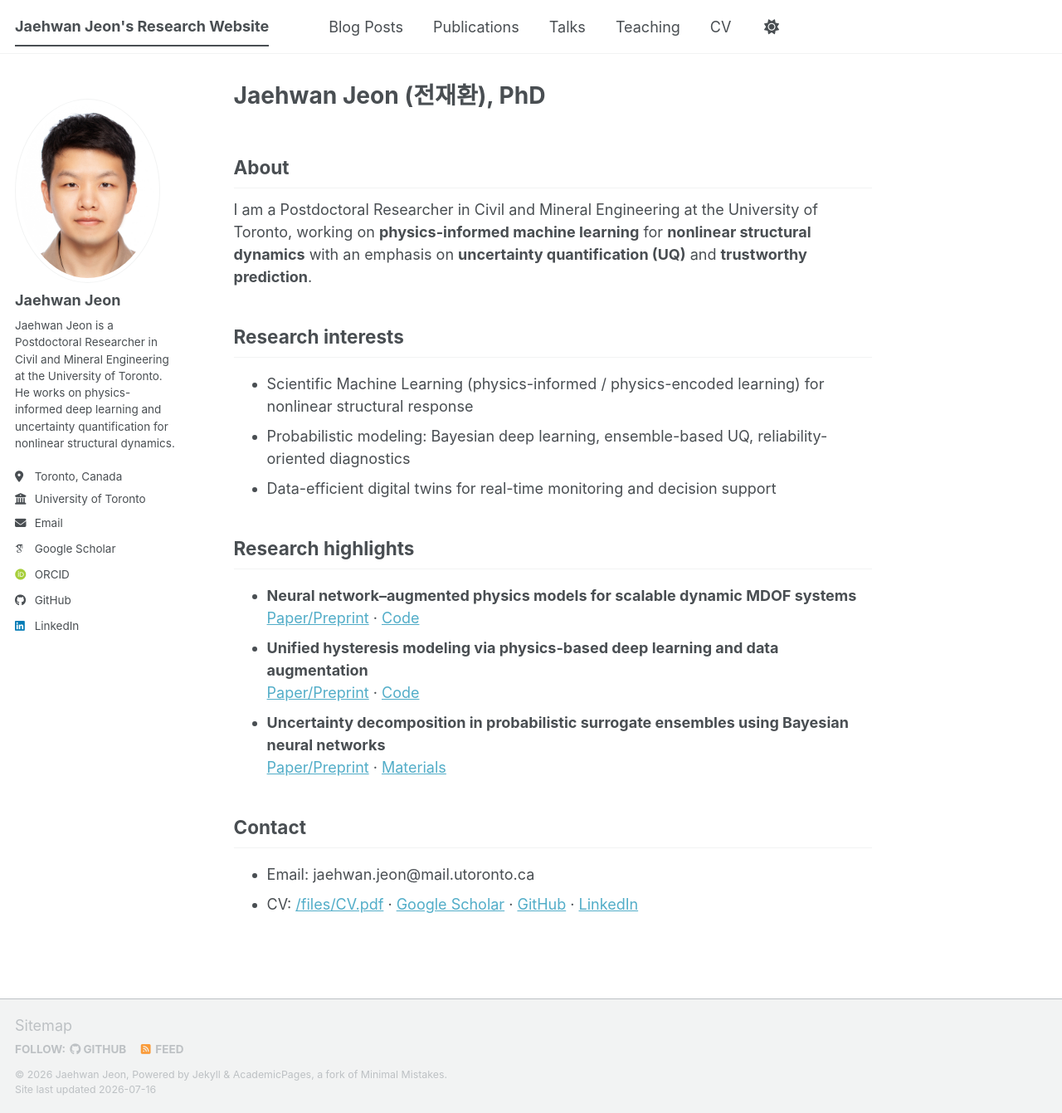
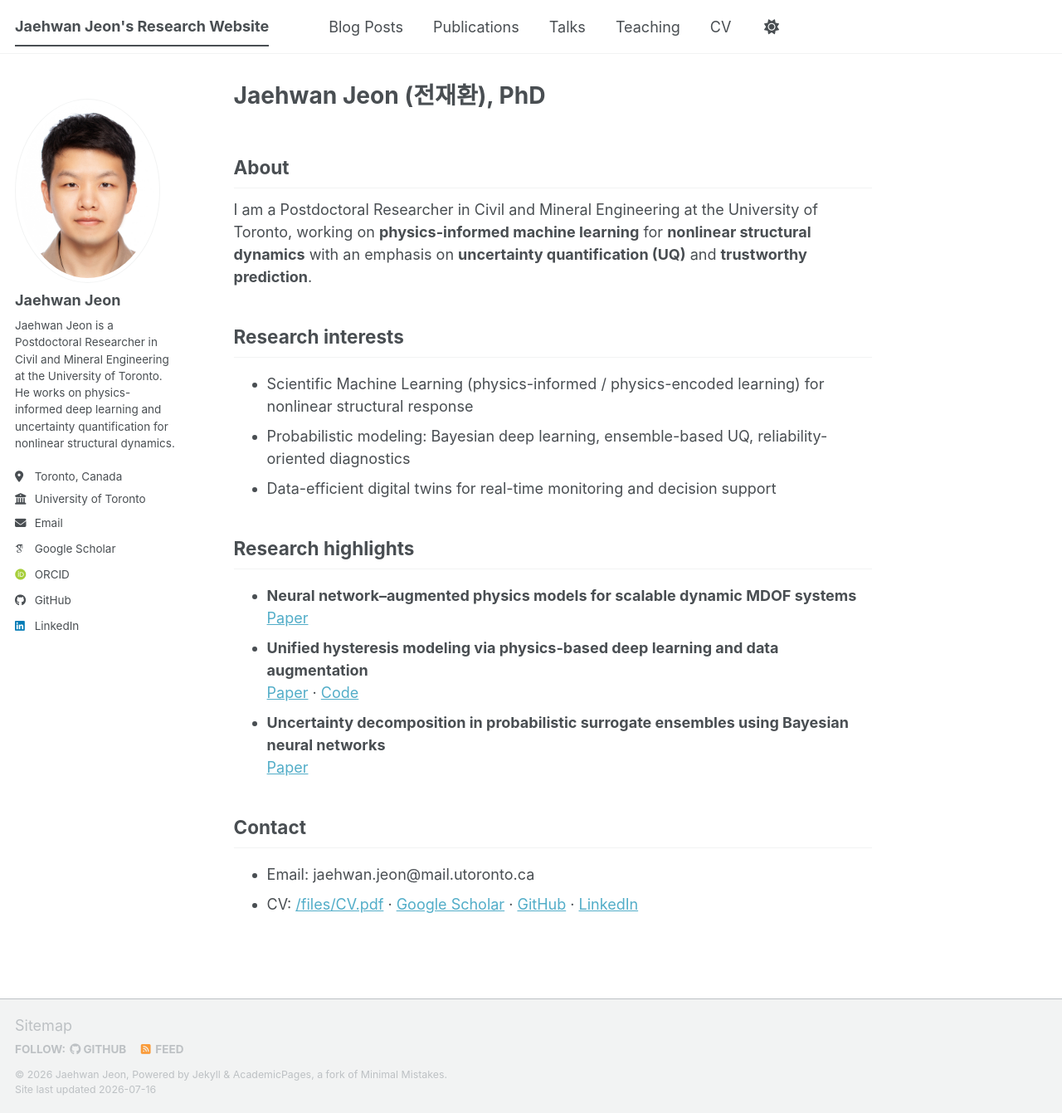
Before and after one commit to JaehwanJeon/JaehwanJeon.github.io, a Jekyll site: the page built from _pages/about.md, in a window 1280 px wide and 1341 px high. Shown: the whole window at 83% size. Built offline with Jekyll 4.4.1, drawn with Linux system fonts in a browser that asks for light colours; some web fonts are replaced; a script bundle is joined from its source files by our own code; library files that are not in the unit come from our copies.

Commit message:
About: fill Research highlights links (DOIs + code repo), drop empty placeholders
Co-Authored-By: Claude Fable 5 <noreply@anthropic.com>

```diff
--- a/_pages/about.md
+++ b/_pages/about.md
@@ -17,11 +17,11 @@ I am a Postdoctoral Researcher in Civil and Mineral Engineering at the Universit
 
 ## Research highlights
 - **Neural network–augmented physics models for scalable dynamic MDOF systems**
-  [Paper/Preprint](#) · [Code](#)
+  [Paper](https://doi.org/10.1061/JENMDT.EMENG-7845)
 - **Unified hysteresis modeling via physics-based deep learning and data augmentation**
-  [Paper/Preprint](#) · [Code](#)
+  [Paper](https://doi.org/10.1002/eqe.70081) · [Code](https://github.com/JaehwanJeon/Testing_torch)
 - **Uncertainty decomposition in probabilistic surrogate ensembles using Bayesian neural networks**
-  [Paper/Preprint](#) · [Materials](#)
+  [Paper](https://doi.org/10.1016/j.strusafe.2026.102698)
 
 ## Contact
 - Email: jaehwan.jeon@mail.utoronto.ca
```
